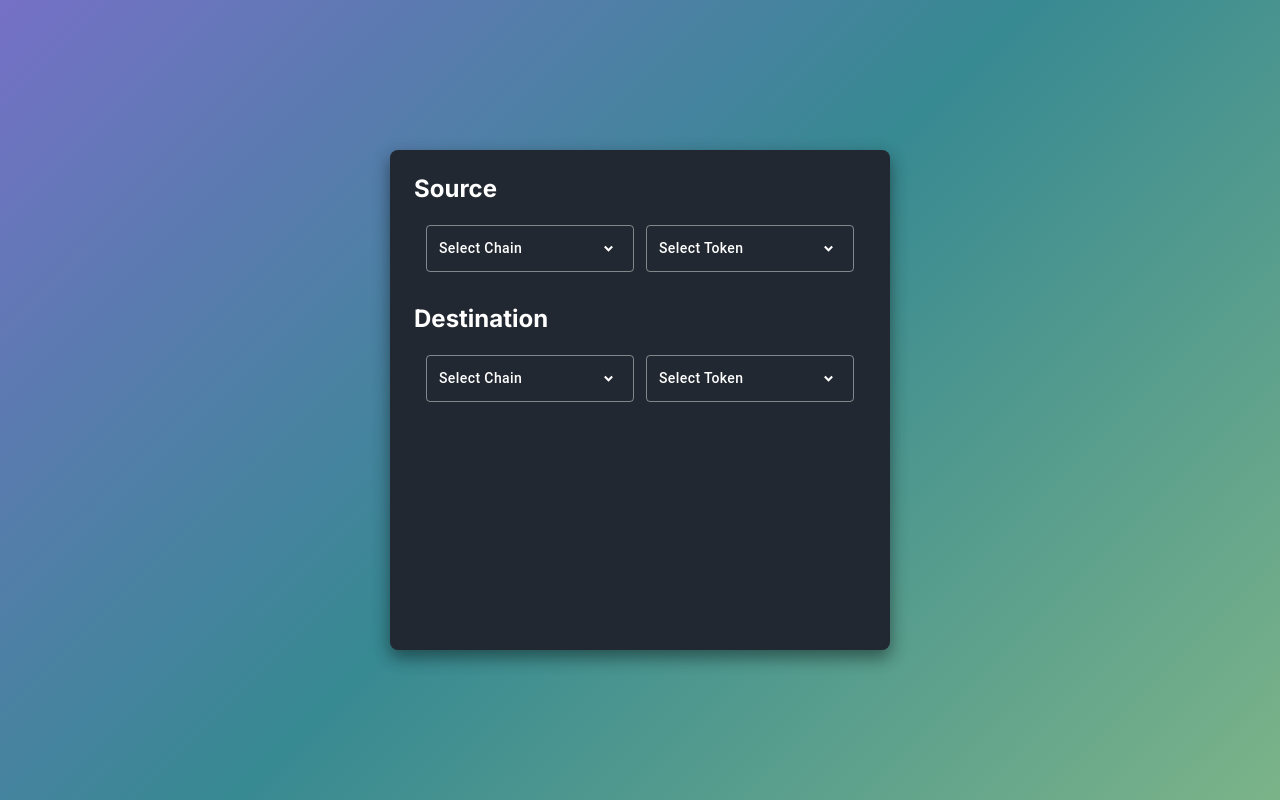
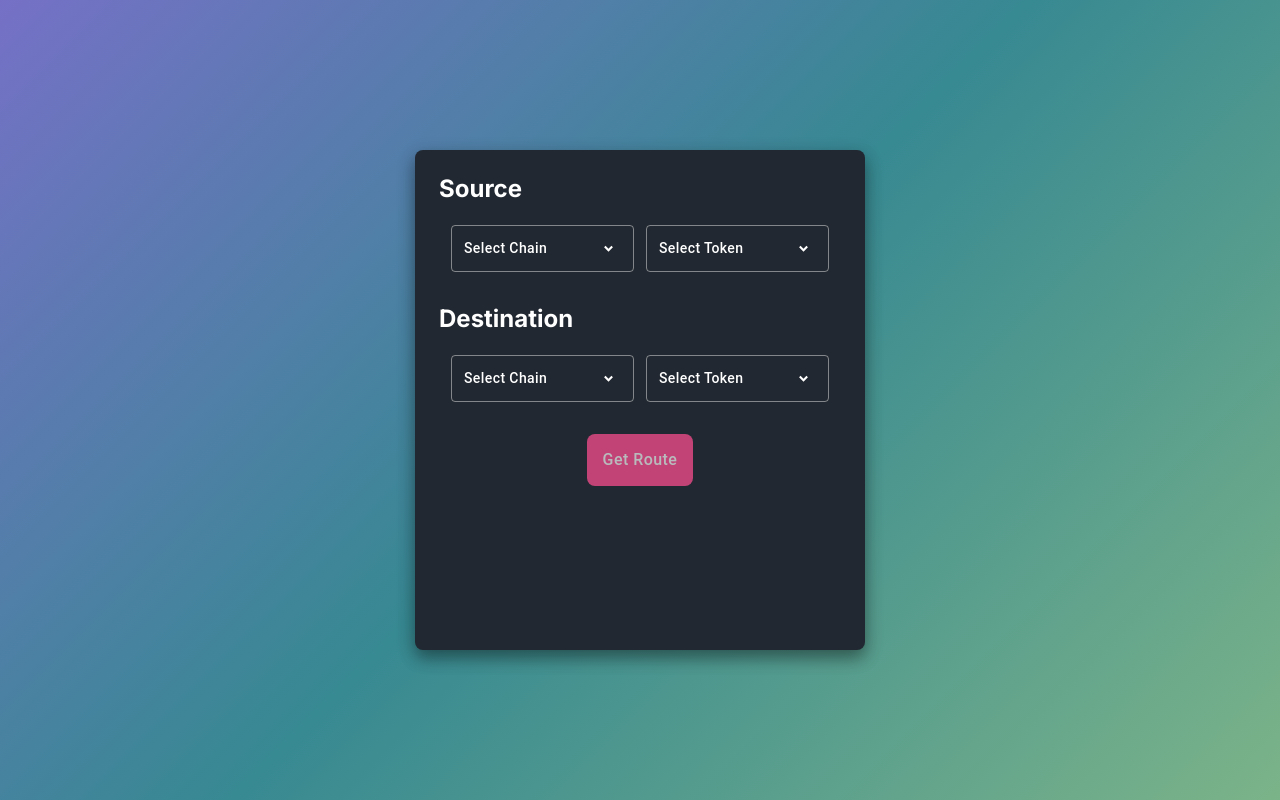
Before and after one commit to volkavich/cca-skip, a Next.js app: page / in a window 1280 px wide. Built offline with nearby package versions, Linux system fonts and the light colour scheme; what @cosmos-kit/react, @interchain-ui/react would draw is missing.

Commit message:
get route

```diff
--- a/next.config.js
+++ b/next.config.js
@@ -4,11 +4,11 @@ module.exports = {
   reactStrictMode: true,
   swcMinify: true,
   images: {
-    domains: [
-      'raw.githubusercontent.com',
-      'ipfs.io',
-      'i.ibb.co',
-      'pbs.twimg.com',
+    remotePatterns: [
+      {
+        protocol: 'https',
+        hostname: '**',
+      },
     ],
   },
 };
--- a/src/containers/Main/Main.module.css
+++ b/src/containers/Main/Main.module.css
@@ -3,6 +3,6 @@
     padding: 24px;
     border-radius: 8px;
     min-height: 500px;
-    min-width: 500px;
+    width: 450px;
     box-shadow: 0 8px 16px 0 rgba(0, 0, 0, 0.3), 0 6px 20px 0 rgba(0, 0, 0, 0.19);
 }
--- a/src/containers/Main/index.js
+++ b/src/containers/Main/index.js
@@ -2,14 +2,14 @@ import React from 'react';
 import styles from './Main.module.css';
 import Source from '../Source';
 import Destination from '../Destination';
-// import Route from '../Route';
+import Route from '../Route';
 
 const Home = () => {
   return (
     <div className={styles.main}>
       <Source />
       <Destination />
-      {/*<Route />*/}
+      <Route />
     </div>
   );
 };
--- a/src/containers/Route/Route.module.css
+++ b/src/containers/Route/Route.module.css
@@ -5,12 +5,32 @@
     flex-direction: column;
 }
 
+.route > button:hover,
 .route > button {
     padding: 12px 16px;
     color: #FFFFFF;
-    background: black;
+    background: #EA4C89;
     text-transform: capitalize;
     font-size: 16px;
     border-radius: 8px;
-    margin-bottom: 20px;
+    margin-bottom: 10px;
 }
+
+.route > button:disabled {
+    opacity: 0.8;
+    color: #dfdfdf;
+}
+
+.route .green {
+    background: rgba(40, 129, 40, 0.49);
+    width: 100%;
+    padding: 5px 20px;
+    border-radius: 8px;
+}
+
+.route .red {
+    border-radius: 8px;
+    background: rgba(131, 10, 56, 0.45);
+    width: 100%;
+    padding: 5px 20px;
+}
--- a/src/containers/Route/index.js
+++ b/src/containers/Route/index.js
@@ -1,52 +1,50 @@
+import React from 'react';
 import styles from './Route.module.css';
-import { Button } from '@mui/material';
+import { Button, CircularProgress } from '@mui/material';
 import useRouteStore from '../../store/routeStore';
 import useSourceStore from '../../store/sourceStore';
 import useDestinationStore from '../../store/destinationStore';
 
 const Route = () => {
-  const { routeData, postRouteRequest } = useRouteStore();
+  const { routeData, postRouteRequest, postRouteInProgress, routeFound } = useRouteStore();
   const { sourceChain, sourceToken } = useSourceStore();
   const { destinationChain, destinationToken } = useDestinationStore();
 
   const handleClick = () => {
-    postRouteRequest(
-      sourceToken.denom,
-      sourceChain.chain_id,
-      destinationToken.denom,
-      destinationChain
-    );
+    if (
+      sourceToken.denom &&
+      sourceChain.chain_id &&
+      destinationToken.denom &&
+      destinationChain.chain_id
+    ) {
+      postRouteRequest(
+        sourceToken.denom,
+        sourceChain.chain_id,
+        destinationToken.denom,
+        destinationChain.chain_id
+      );
+    }
   };
+
+  const disable =
+    !sourceToken.denom ||
+    !sourceChain.chain_id ||
+    !destinationToken.denom ||
+    !destinationChain.chain_id;
 
   return (
     <div className={styles.route}>
-      {sourceToken && sourceChain && destinationToken && destinationChain ? (
-        <Button onClick={handleClick}>Get Route</Button>
-      ) : null}
-      {routeData && routeData.operations && routeData.operations[0].transfer ? (
-        <div className={styles.details}>
-          <p>
-            Bridge:{' '}
-            {routeData.operations[0].transfer.bridge_id &&
-              routeData.operations[0].transfer.bridge_id}
-          </p>
-          <p>
-            From:{' '}
-            {routeData.operations[0].transfer.bridge_id &&
-              routeData.operations[0].transfer.chain_id}
-          </p>
-          <p>
-            To:{' '}
-            {routeData.operations[0].transfer.bridge_id &&
-              routeData.operations[0].transfer.to_chain_id}
-          </p>
-          <p>
-            Port:{' '}
-            {routeData.operations[0].transfer.bridge_id &&
-              routeData.operations[0].transfer.port}
-          </p>
+      <Button disabled={disable} onClick={handleClick}>
+        {postRouteInProgress ? <CircularProgress /> : <p>Get Route</p>}
+      </Button>
+      {routeFound === 'true' && routeData && Object.keys(routeData).length ? (
+        <div className={styles.green}>
+          Route found with {routeData.operations && routeData.operations.length} operations and{' '}
+          {routeData.txs_required} <i>txs</i>
         </div>
-      ) : null}
+      ) : (
+        routeFound === 'error' && <div className={styles.red}>No Route found</div>
+      )}
     </div>
   );
 };
--- a/src/store/routeStore.js
+++ b/src/store/routeStore.js
@@ -4,14 +4,10 @@ import axios from 'axios';
 
 const useRouteStore = create((set) => ({
   routeData: [],
+  routeFound: '',
   postRouteInProgress: false,
 
-  postRouteRequest: async (
-    sourceDenom,
-    sourceChainId,
-    destinationDenom,
-    destinationChainId
-  ) => {
+  postRouteRequest: async (sourceDenom, sourceChainId, destinationDenom, destinationChainId) => {
     set({ postRouteInProgress: true });
     const options = {
       method: 'POST',
@@ -26,9 +22,9 @@ const useRouteStore = create((set) => ({
         source_asset_chain_id: sourceChainId,
         dest_asset_denom: destinationDenom,
         dest_asset_chain_id: destinationChainId,
-        cumulative_affiliate_fee_bps: null,
-        allow_multi_tx: false,
-        allow_unsafe: false,
+        cumulative_affiliate_fee_bps: '0',
+        allow_multi_tx: true,
+        allow_unsafe: true,
         smart_relay: true,
       },
     };
@@ -37,11 +33,15 @@ const useRouteStore = create((set) => ({
       const response = await axios.request(options);
       set({
         routeData: response.data,
+        routeFound: 'true',
       });
     } catch (error) {
+      set({
+        routeFound: 'error',
+      });
       console.error(error);
     } finally {
-      set({ postRouteInProgress: true });
+      set({ postRouteInProgress: false });
     }
   },
 }));
```
